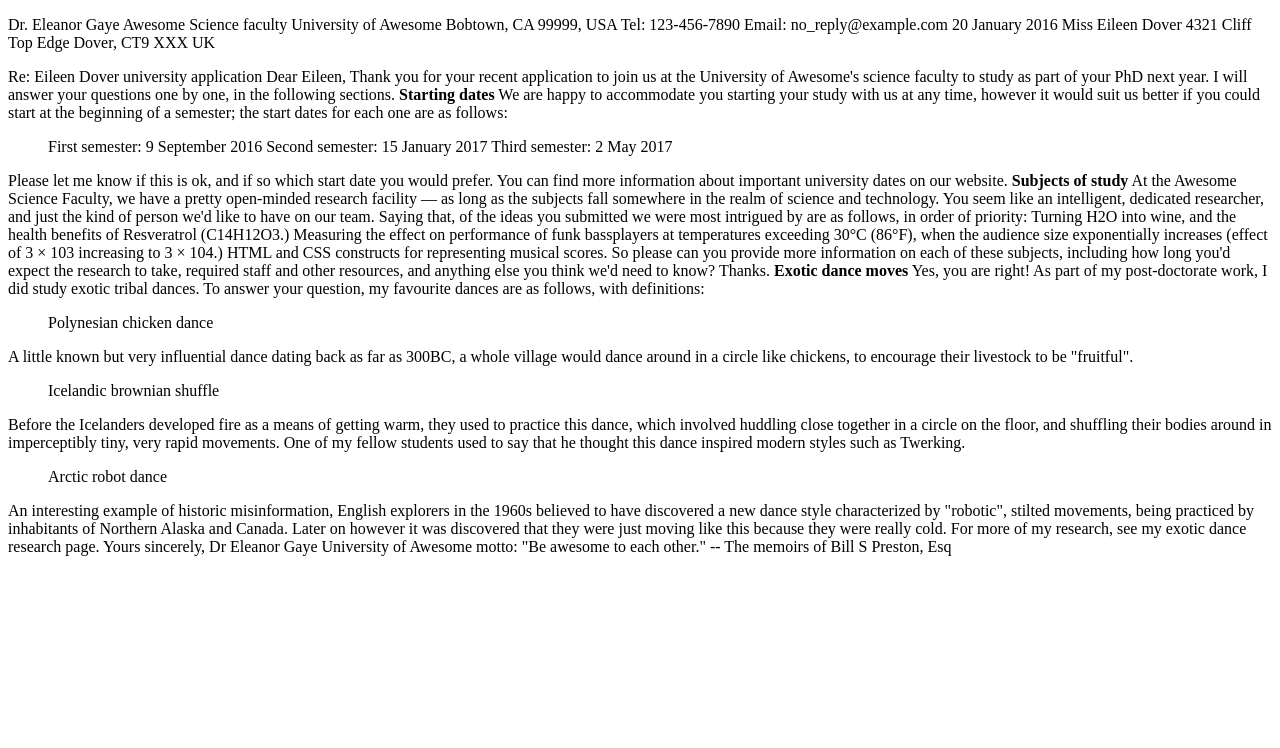
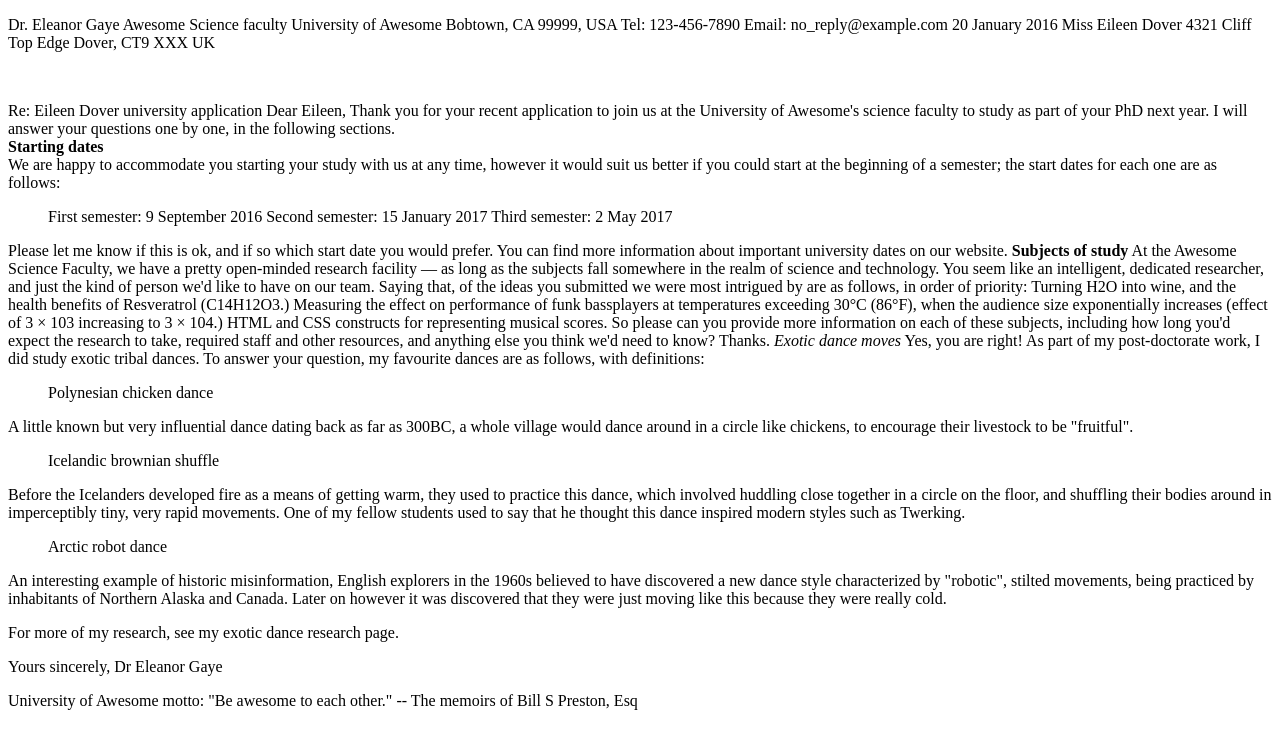
Before and after one commit to brittanys2/lettermarkup, a plain HTML site: page index.html in a window 1280 px wide. Drawn offline with Linux system fonts and the light colour scheme.

Commit message:
index.html 2

```diff
--- a/index.html
+++ b/index.html
@@ -1,5 +1,6 @@
 <!docTYPE html>
 <html>
+
 <body>
 
 <p>
@@ -19,6 +20,8 @@ Dover, CT9 XXX
 UK
 </p>
 
+<br>
+
 <p>
 Re: Eileen Dover university application
 
@@ -28,11 +31,17 @@ Thank you for your recent application to join us at the University of Awesome's
 faculty to study as part of your PhD next year. I will answer your questions one by one,
 in the following sections.
 
+</br>
+
 <b>Starting dates</b>
+
+<br>
 
 We are happy to accommodate you starting your study with us at any time, however
 it would suit us better if you could start at the beginning of a semester; the start
 dates for each one are as follows:
+
+</br>
 
 <ul>
 First semester: 9 September 2016
@@ -63,37 +72,38 @@ including how long you'd expect the research to take, required staff
 and other resources, and anything else you think we'd need to know? Thanks.
 
 
-<b>Exotic dance moves</b>
+<em>Exotic dance moves</em>
 
 Yes, you are right! As part of my post-doctorate work, I did study
 exotic tribal dances. To answer your question, my favourite dances are
 as follows, with definitions:
 
 <ul>Polynesian chicken dance</ul>
-A little known but very influential dance dating back as far as 300BC, a whole
+<p>A little known but very influential dance dating back as far as 300BC, a whole
 village would dance around in a circle like chickens, to encourage their
-livestock to be "fruitful".
+livestock to be "fruitful".</p>
 
 <ul>Icelandic brownian shuffle</ul>
-Before the Icelanders developed fire as a means of getting warm,
+<p>Before the Icelanders developed fire as a means of getting warm,
 they used to practice this dance, which involved huddling close
 together in a circle on the floor, and shuffling their bodies around
 in imperceptibly tiny, very rapid movements. One of my fellow students
-used to say that he thought this dance inspired modern styles such as Twerking.
+used to say that he thought this dance inspired modern styles such as Twerking.</p>
 
 <ul>Arctic robot dance</ul>
-An interesting example of historic misinformation, English explorers in the
+<p>An interesting example of historic misinformation, English explorers in the
 1960s believed to have discovered a new dance style characterized by "robotic",
 stilted movements, being practiced by inhabitants of Northern Alaska and Canada.
 Later on however it was discovered that they were just moving like this because
-they were really cold.
+they were really cold.</p>
 
-For more of my research, see my exotic dance research page.
+<p>For more of my research, see my exotic dance research page.</p>
 
-Yours sincerely,
-Dr Eleanor Gaye
+<p>Yours sincerely,
+Dr Eleanor Gaye</p>
 
-University of Awesome motto: "Be awesome to each other." -- The memoirs of Bill S Preston, Esq
+<p>University of Awesome motto: "Be awesome to each other." -- The memoirs of Bill S Preston, Esq</p>
+
 </p>
 </body>
 </html>
```
